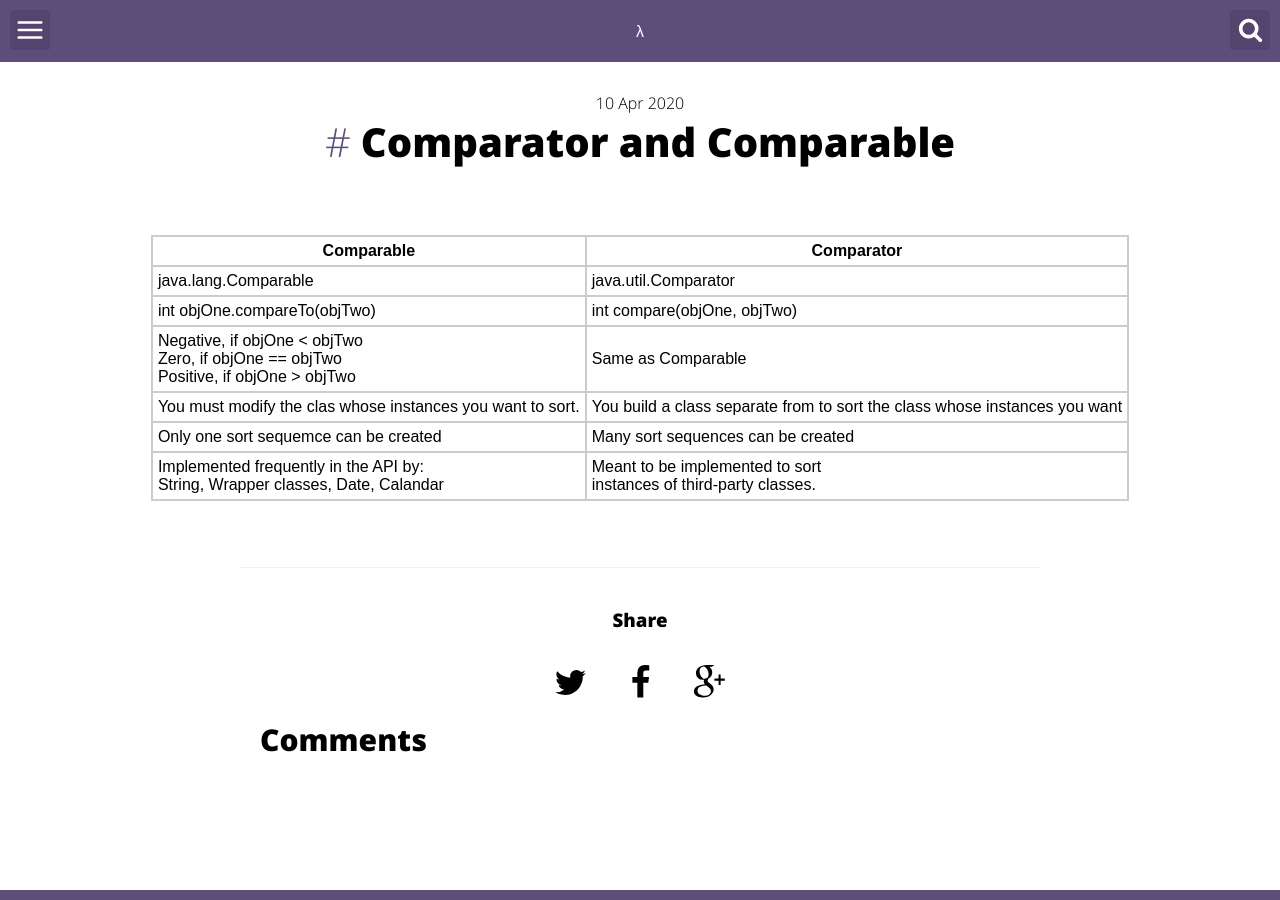
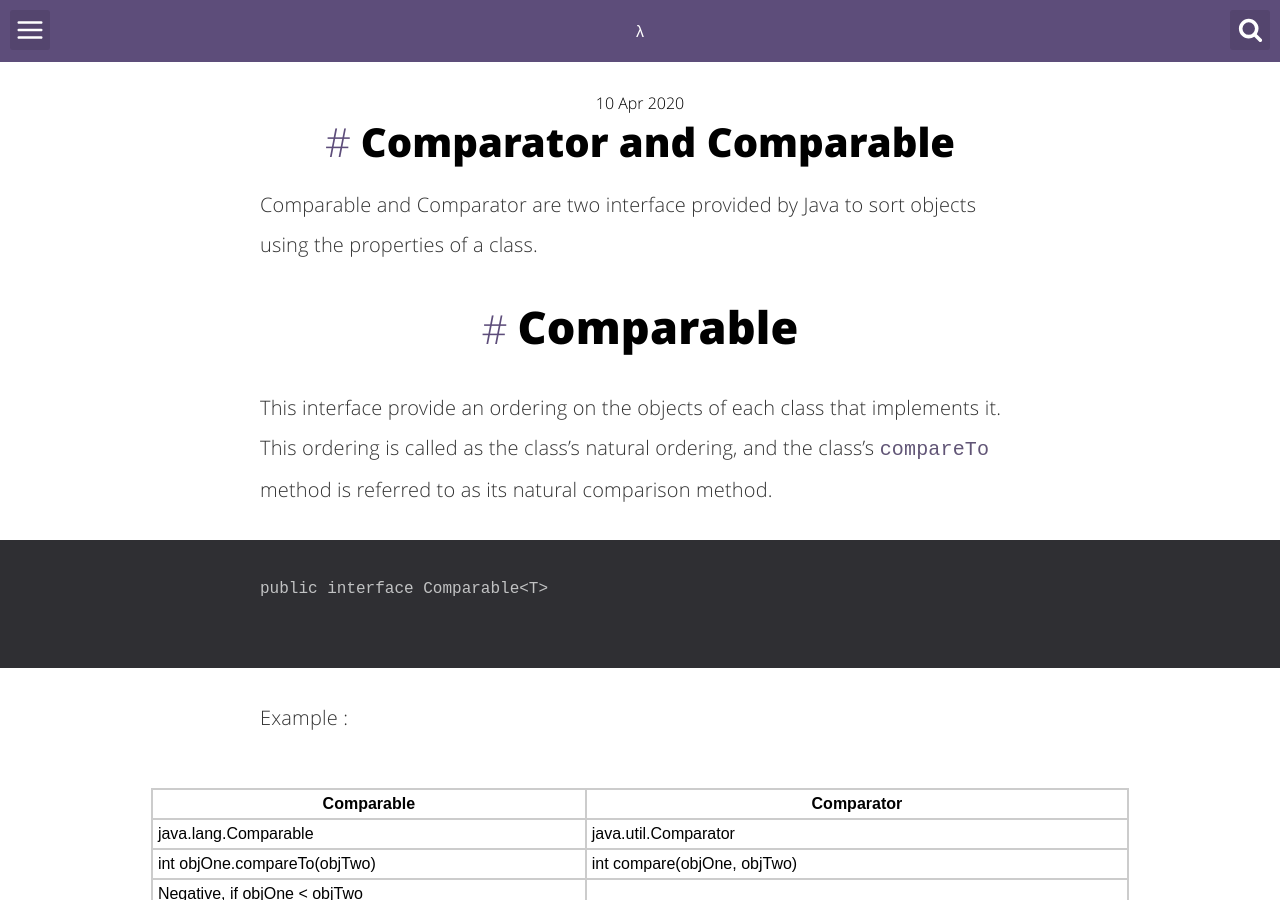
Before and after one commit to jobyywilson/blog_old, a Jekyll site: the page built from _posts/2016-02-10-Camparator vs Comparable.md, in a window 1280 px wide and 900 px high. Built offline with Jekyll 4.4.1, drawn with Linux system fonts in a browser that asks for light colours; comment, search, counter and statistics services are not loaded.

Commit message:
Update 2016-02-10-Camparator vs Comparable.md

````diff
--- a/_posts/2016-02-10-Camparator vs Comparable.md
+++ b/_posts/2016-02-10-Camparator vs Comparable.md
@@ -10,6 +10,21 @@ categories:
 - Learn Java
 ---
 
+Comparable and Comparator are two interface provided by Java to sort objects using the properties of a class.
+
+<h1>Comparable</h1>
+
+This interface provide an ordering on the objects of each class that implements it. This ordering is called as the class's natural ordering, and the class's ```compareTo``` method is referred to as its natural comparison method.
+
+```
+public interface Comparable<T>
+```
+
+Example :
+
+
+
+
 
 
 |                          Comparable                           |                Comparator                |
````
